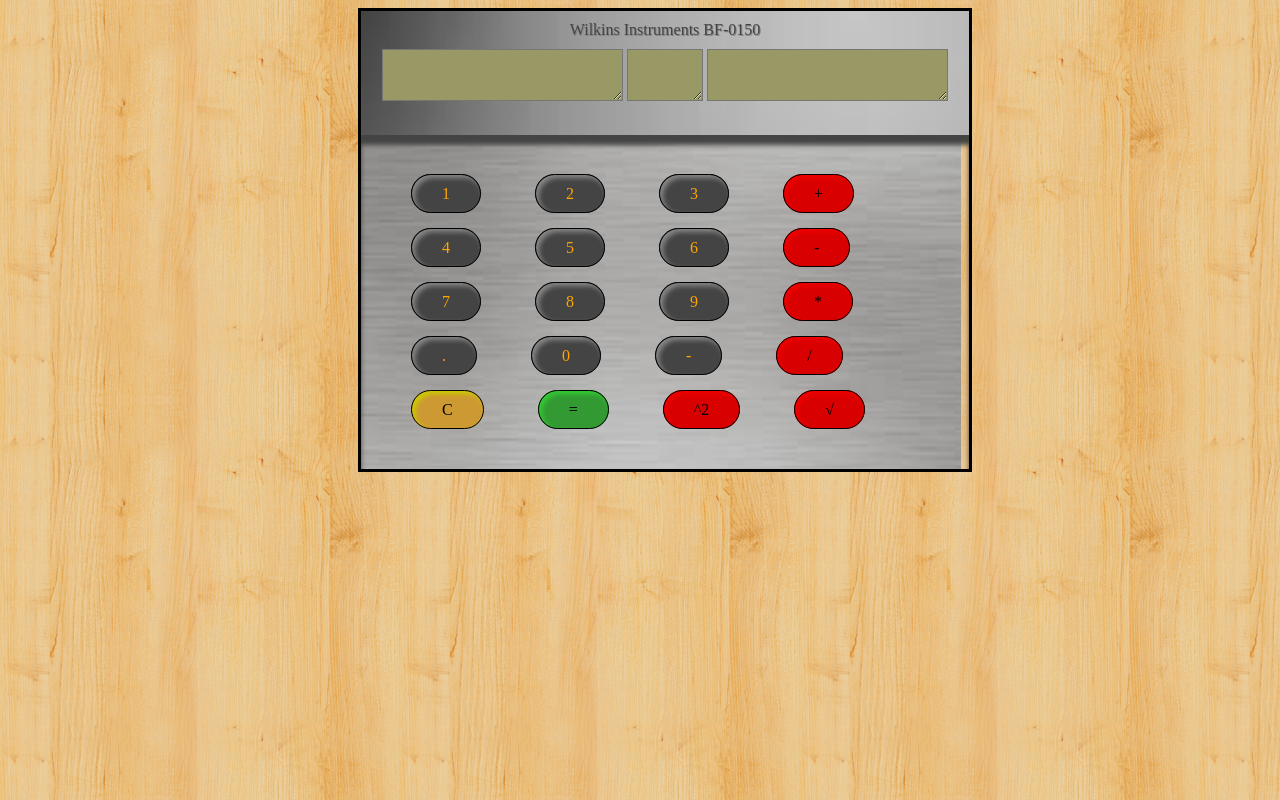
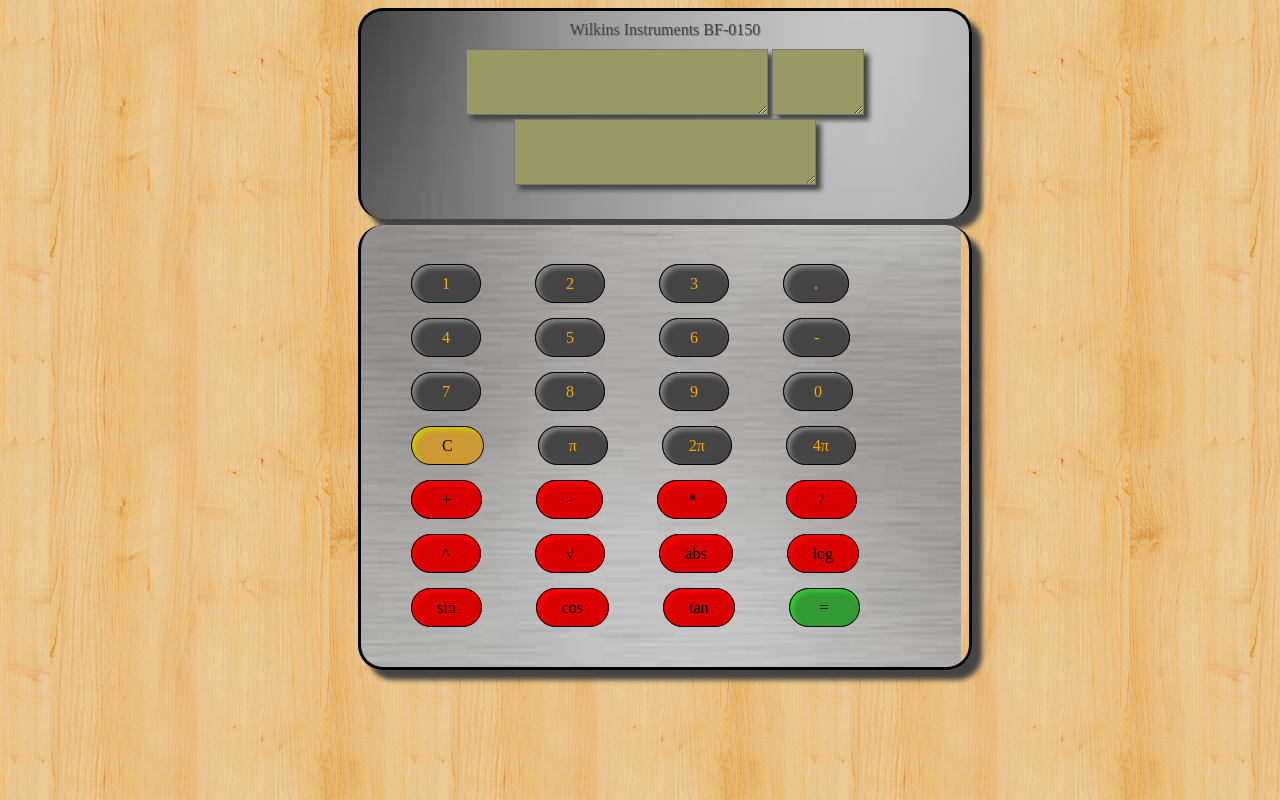
Before and after one commit to Rwilkins1/Codeup-Web-Exercises, a PHP site: page /calculator.html in a window 1280 px wide. Run offline with PHP 8.4, Linux system fonts and the light colour scheme.

Commit message:
Doubled the amount of functions on the calculator.

```diff
--- a/public/calculator.html
+++ b/public/calculator.html
@@ -24,9 +24,6 @@
 				<!-- Last Input -->
 				<label for "right"></label>
 				<textarea id = "right" name = "right" type = "text" readonly></textarea>
-				<!-- <h3>=</h3> -->
-				<!-- <label for "answer"></label> -->
-				<!-- <textarea id = "answer" name = "answer" type = "text" readonly></textarea> -->
 		</form>
 	</div>
 	<div id = "buttons">
@@ -35,31 +32,45 @@
 			<a class = "num" data-val = "1">1</a>
 			<a class = "num" data-val = "2">2</a>
 			<a class = "num" data-val = "3">3</a>
-			<a class = "op" data-val = "+">+</a>
+			<a class = "num" data-val = ".">.</a>
 			<br><br><br>
 		<!-- Second Row of Buttons-->
 			<a class = "num" data-val = "4">4</a>
 			<a class = "num" data-val = "5">5</a>
 			<a class = "num" data-val = "6">6</a>
-			<a class = "op" data-val = "-">-</a>
+			<a class = "num" data-val = "+/-">-</a>
 			<br><br><br>
 		<!-- Third Row of Buttons-->
 			<a class = "num" data-val = "7">7</a>
 			<a class = "num" data-val = "8">8</a>
 			<a class = "num" data-val = "9">9</a>
-			<a class = "op" data-val = "*">*</a>
+			<a class = "num" data-val = "0">0</a>
 			<br><br><br>
 		 <!-- Fourth Row of Buttons-->
-			<a class = "num" data-val = ".">.</a>
-			<a class = "num" data-val = "0">0</a>
-			<a class = "num" data-val = "+/-">-</a>
-			<a class = "op" data-val = "/">/</a>
+			<a id = "C" data-clear = "C">C</a>
+			<a class = "num" data-val = "π">π</a>
+			<a class = "num" id = "misc2" data-val = "2π">2π</a>
+			<a class = "num" id = "misc2" data-val = "4π">4π</a>
 			<br><br><br>
-			<!-- Fifth Row of Buttons-->
-			<a id = "C" data-clear = "C">C</a>
+		<!-- Fifth Row of Buttons-->
+			<a class = "op" data-val = "+">+</a>
+			<a class = "op" data-val = "-">-</a>
+			<a class = "op" id = "misc" data-val = "*">*</a>
+			<a class = "op" id = "misc4" data-val = "/">/</a>
+			<br><br><br>
+		<!-- Sixth Row of Buttons -->
+			<a class = "op" data-val = "squared">^</a>
+			<a class = "op" data-val = "root">√</a>
+			<a class = "op" id = "misc3" data-val = "abs">abs</a>
+			<a class = "op" id = "misc3" data-val = "log">log</a>
+			<br><br><br>
+		<!-- Seventh Row of Buttons -->
+			<a class = "op" id = "misc3" data-val = "sin">sin</a>
+			<a class = "op" id = "misc3" data-val = "cos">cos</a>
+			<a class = "op" id = "misc3" data-val = "tan">tan</a>
 			<a id = "eq" data-equals = "=">=</a>
-			<a class = "op" data-val = "squared">^2</a>
-			<a class = "op" data-val = "root">√</a>
+
+
 	</div>
 </div>
 
@@ -71,12 +82,12 @@
 	var leftnum = document.forms.operation.left;
 	var middlenum = document.forms.operation.middle;
 	var rightnum = document.forms.operation.right;
-	// var answernum = document.forms.operation.answer;
 
 	// ALL numbers go in here!!!//
 	var number = function(event) {
 		var value = this.innerHTML;
 
+		//Starts the right-side input when operators are used.
 	 	if (middlenum.innerHTML == "") {
 	 		leftnum.innerHTML += value;
 	 	}
@@ -92,11 +103,43 @@
 	 	if (middlenum.innerHTML == "/") {
 	 		rightnum.innerHTML += value;
 	 	}
+	 	if (middlenum.innerHTML == "^") {
+	 		rightnum.innerHTML += value;
+	 	}
+	 	if (middlenum.innerHTML == "cos") {
+	 		rightnum.innerHTML += value;
+	 	}
+	 	if (middlenum.innerHTML == "sin") {
+	 		rightnum.innerHTML += value;
+	 	}
+	 	if (middlenum.innerHTML == "tan") {
+	 		rightnum.innerHTML += value;
+	 	}
+
+	 	// Makes the various Pi applications work
+	 	if (value == "π" && middlenum.innerHTML == "") {
+	 		leftnum.innerHTML = Math.PI;
+	 	} else if (value == "π" && middlenum.innerHTML !== "") {
+	 		rightnum.innerHTML = Math.PI;
+	 	}
+
+	 	if (value == "2π" && middlenum.innerHTML == "") {
+	 		leftnum.innerHTML = 2 * Math.PI;
+	 	} else if (value == "2π" && middlenum.innerHTML !== "") {
+	 		rightnum.innerHTML = 2 * Math.PI;
+	 	}
+
+	 	if (value == "4π" && middlenum.innerHTML == "") {
+	 		leftnum.innerHTML = 4 * Math.PI;
+	 	} else if (value == "4π" && middlenum.innerHTML !== "") {
+	 		rightnum.innerHTML = 4 * Math.PI;
+	 	}
 	}
+
 	//ALL operators go in here!!!//
 	var operator = function(event) {
 		var value = this.innerHTML;
-		middlenum.innerHTML += value;
+		middlenum.innerHTML = value;
 	}
 
 	// This is the clear button!!!//
@@ -125,12 +168,32 @@
 			leftnum.innerHTML = (left - right);
 			middlenum.innerHTML = "";
 			rightnum.innerHTML = "";
-		} else if (middlenum.innerHTML == "^2") {
-			leftnum.innerHTML = (Math.pow(left, 2));
+		} else if (middlenum.innerHTML == "^") {
+			leftnum.innerHTML = (Math.pow(left, right));
 			middlenum.innerHTML = "";
 			rightnum.innerHTML = "";
 		} else if (middlenum.innerHTML == "√") {
 			leftnum.innerHTML = (Math.sqrt(left));
+			middlenum.innerHTML = "";
+			rightnum.innerHTML = "";
+		} else if (middlenum.innerHTML == "cos") {
+			leftnum.innerHTML = "";
+			middlenum.innerHTMl = "";
+			rightnum.innerHTML = (Math.cos(right));
+		} else if (middlenum.innerHTML == "sin") {
+			leftnum.innerHTML = "";
+			middlenum.innerHTML = "";
+			rightnum.innerHTML = (Math.sin(right));
+		} else if (middlenum.innerHTML == "tan") {
+			leftnum.innerHTML = "";
+			middlenum.innerHTML = "";
+			rightnum.innerHTML = (Math.sin(right));
+		} else if (middlenum.innerHTML == "abs") {
+			leftnum.innerHTML = (Math.abs(left));
+			middlenum.innerHTML = "";
+			rightnum.innerHTML = "";
+		} else if (middlenum.innerHTML == "log") {
+			leftnum.innerHTML = (Math.log(left));
 			middlenum.innerHTML = "";
 			rightnum.innerHTML = "";
 		}
--- a/public/css/calculator.css
+++ b/public/css/calculator.css
@@ -2,6 +2,7 @@
 body {
 	background-image: url(http://codeup.dev/img/purty_wood.png);
 }
+
 
 /*The "Wilkins Instruments" Label*/
 #instrument {
@@ -25,19 +26,22 @@
 	background-image: url(http://codeup.dev/img/calc4.png);
 	background-repeat: no-repeat;
 	background-size: 1000px 1000px;
+	box-shadow: 10px 10px 5px #444;
+	border-radius: 25px;
 }
 
 /*Properties of the input fields themselves*/
 textarea {
 	background-color: #999966;
 	font-family: Pocket Calculator OT;
-	font-size: 20px;
+	font-size: 25.54px;
 	text-shadow: 2px 2px gray;
+	box-shadow: 5px 5px 5px #444;
 }
 
 /*The buttons area*/
 #buttons {
-	margin-top: 0px;
+	margin-top: 6px;
 	padding-top: 50px;
 	padding-bottom: 50px;
 	margin-right: 300px;
@@ -49,6 +53,8 @@
 	background-repeat: no-repeat;
 	background-size: 600px 500px;
 	box-shadow: 0px 10px 5px #444 inset;
+	box-shadow: 10px 10px 5px #444;
+	border-radius: 25px;
 }
 
 /*Individual Buttons*/
@@ -66,16 +72,18 @@
 	text-align: center;
 	box-shadow: 3px 3px 5px #888888 inset;
 	border-radius: 25px;
+
 }
 
 /*Pseudo classes for the individual buttons*/
 a:hover {
-	border: 5px solid black;
+	/*border: 5px solid black;*/
 	margin-top: 15px;
 	margin-bottom: 5px;
-	margin-left: 45px;
-	margin-right: -3px;
+	margin-left: 50px;
+	margin-right: 0px;
 	box-shadow: 5px 5px 5px #888888 inset;
+
 }
 
 a:active {
@@ -109,7 +117,7 @@
 #eq:active {
 	background-color: #33CC33;
 	color: black;
-	box-shadow: 3px 3px 5px #339933 inset;
+	box-shadow: 3px 3px 5px #006600 inset;
 }
 
 #eq:hover {
@@ -119,7 +127,7 @@
 /*Properties of the "Operator" buttons*/
 .op {
 	background-color: #D80000;
-	box-shadow: 3px 3px 5px #F00000 inset;
+	box-shadow: 3px 3px 5px #FF0000 inset;
 	color: black;
 }
 
@@ -130,5 +138,34 @@
 }
 
 .op:hover {
-	box-shadow: 5px 5px 5px #F00000 inset;
+	box-shadow: 5px 5px 5px #FF0000 inset;
 }
+
+/*More in-depth button formatting*/
+#misc {
+	margin-left: 50px;
+}
+
+#misc:hover {
+	margin-right: 0px;
+}
+
+#misc1 {
+	margin-left: 30px;
+}
+
+#misc2 {
+	padding-left: 26px;
+	padding-right: 26px;
+}
+
+#misc3 {
+	padding-left: 25px;
+	padding-right: 25px;
+}
+
+#misc4 {
+	margin-left: 55px;
+	padding-left: 32px;
+	padding-right: 32px;
+}
```
